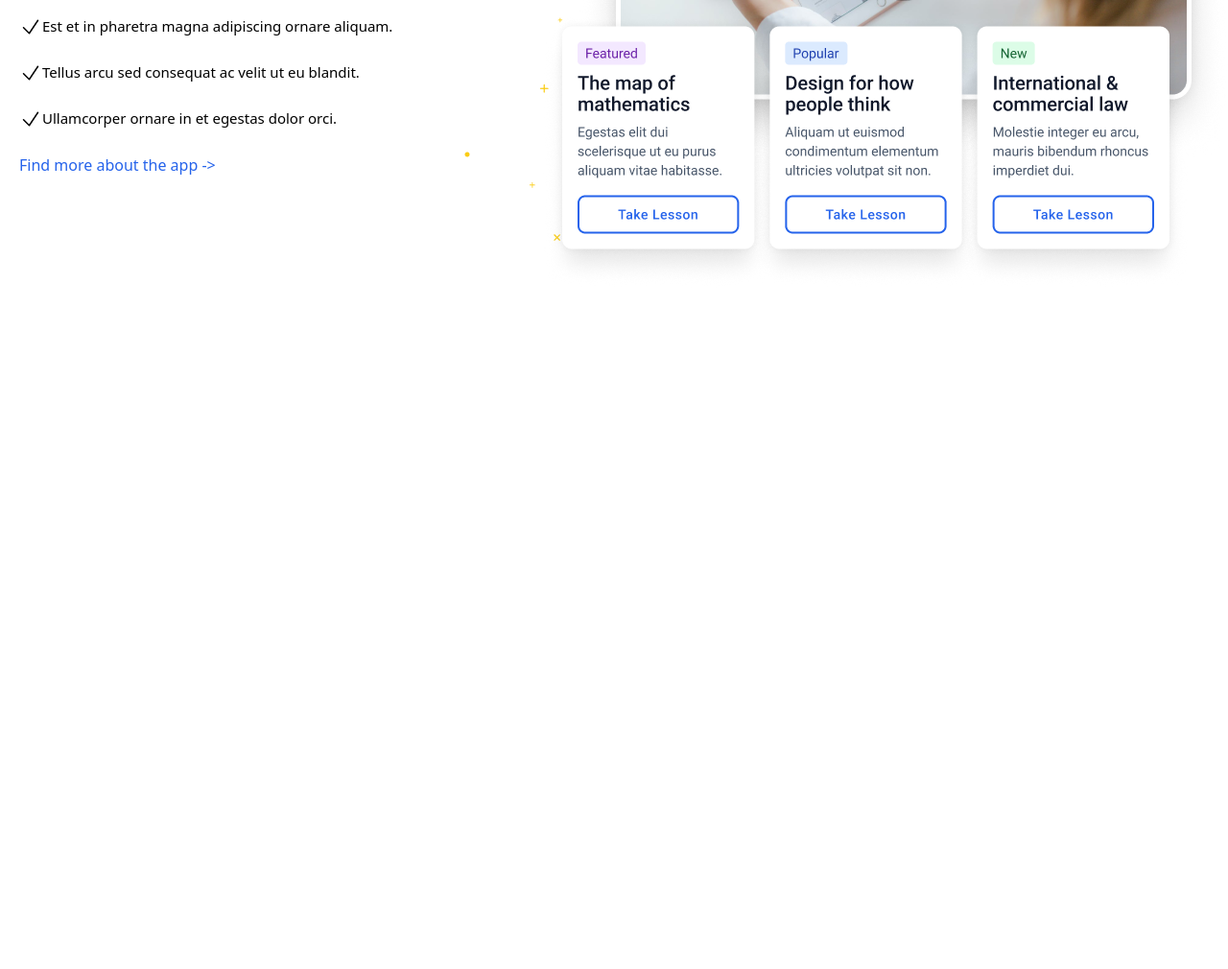
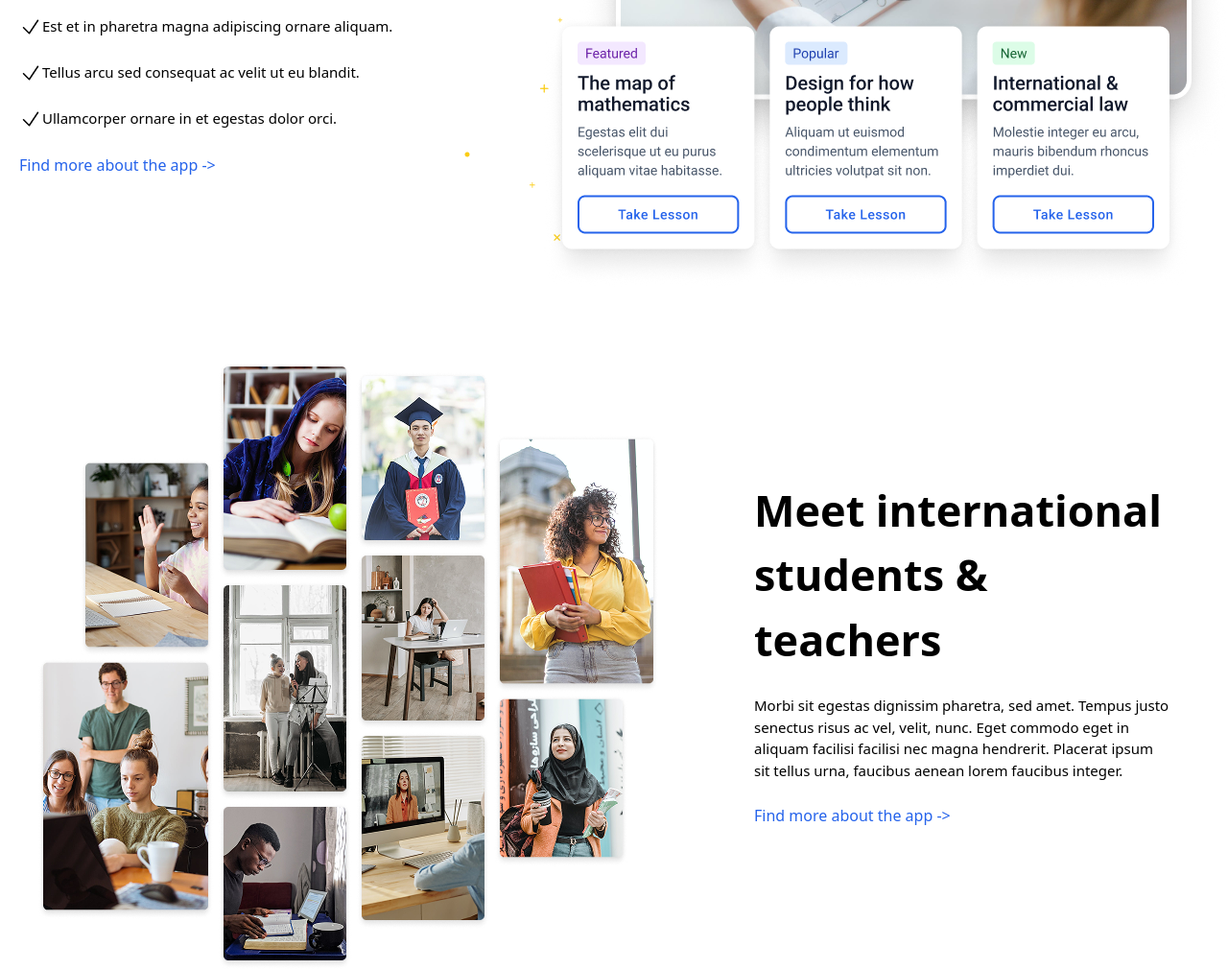
Before and after one commit to gafurovsaidjafar090909-hash/day11hom, a website: page index.html in a window 1280 px wide. Shown: the part 1762-2772 px from the top of the page at 96% size. Before the commit the page ends 2062 px from the top, so only its background shows below. Drawn offline with Linux system fonts and the light colour scheme.

Commit message:
section5

```diff
--- a/index.html
+++ b/index.html
@@ -73,5 +73,18 @@ Pharetra, eu imperdiet ipsum ultrices amet, dui sit suspendisse.</p> <br>
             </div> <br>
             <img src="./src/img/Group 51.png" alt="">
         </div>
+
+        <!-- section5 -->
+
+         <div class="flex lg:flex-row-reverse flex-col lg:items-center max-w-[1200px] m-auto lg:gap-[40px] mt-[50px]">
+        <div class="p-[20px]">
+            <h1 class="text-[25px] font-bold lg:text-[45px]">Meet international students & teachers</h1>   <br>
+                <p class="flex text-[15px]">Morbi sit egestas dignissim pharetra, sed amet. Tempus justo senectus risus ac vel, velit, nunc. Eget commodo eget in aliquam facilisi facilisi nec magna hendrerit. Placerat ipsum sit tellus urna, faucibus aenean lorem faucibus integer.</p> <br>
+                <p class="text-[#2563EB]">Find more about the app -></p>
+            </div> <br>
+            <img src="./src/img/Col.png" alt="">
+        </div>
+
+        <!-- section6 -->
 </body>
 </html>
```
Also changed, not shown: src/img/Col.png (added), src/output.css.
